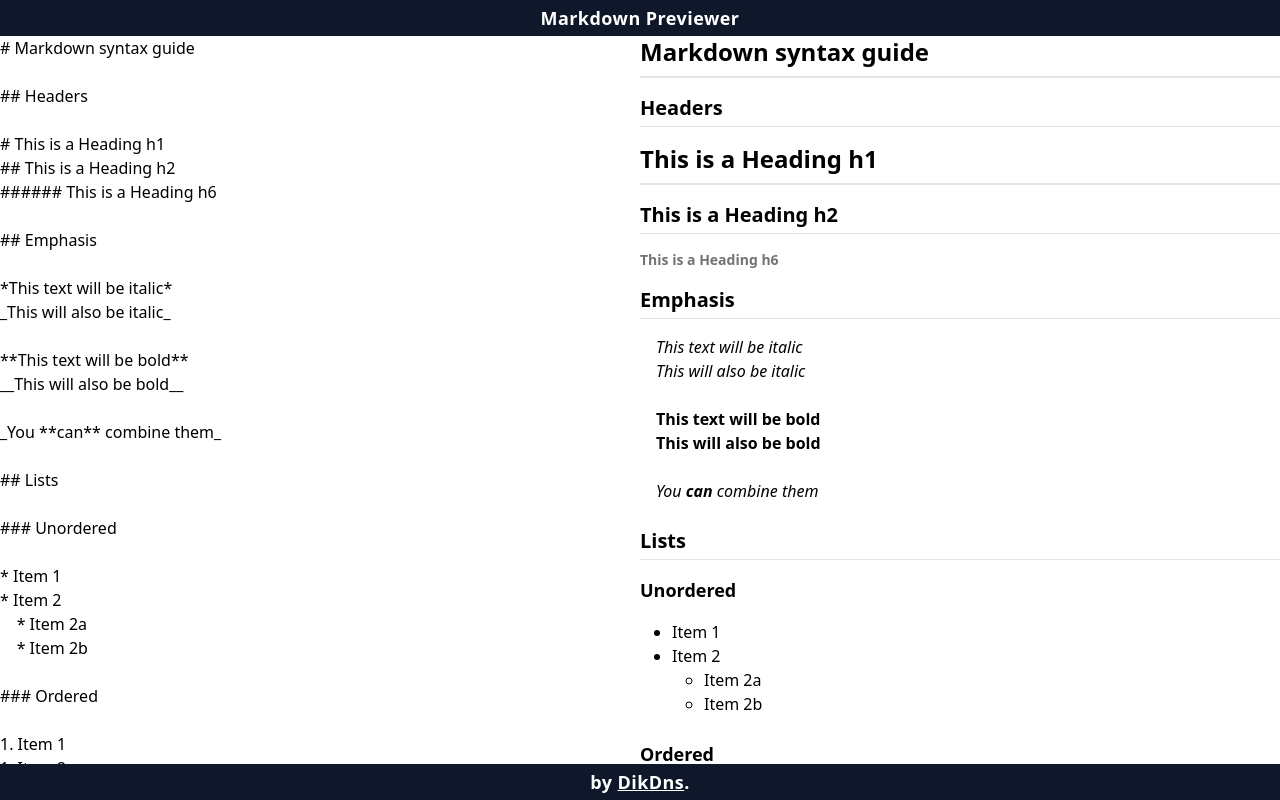
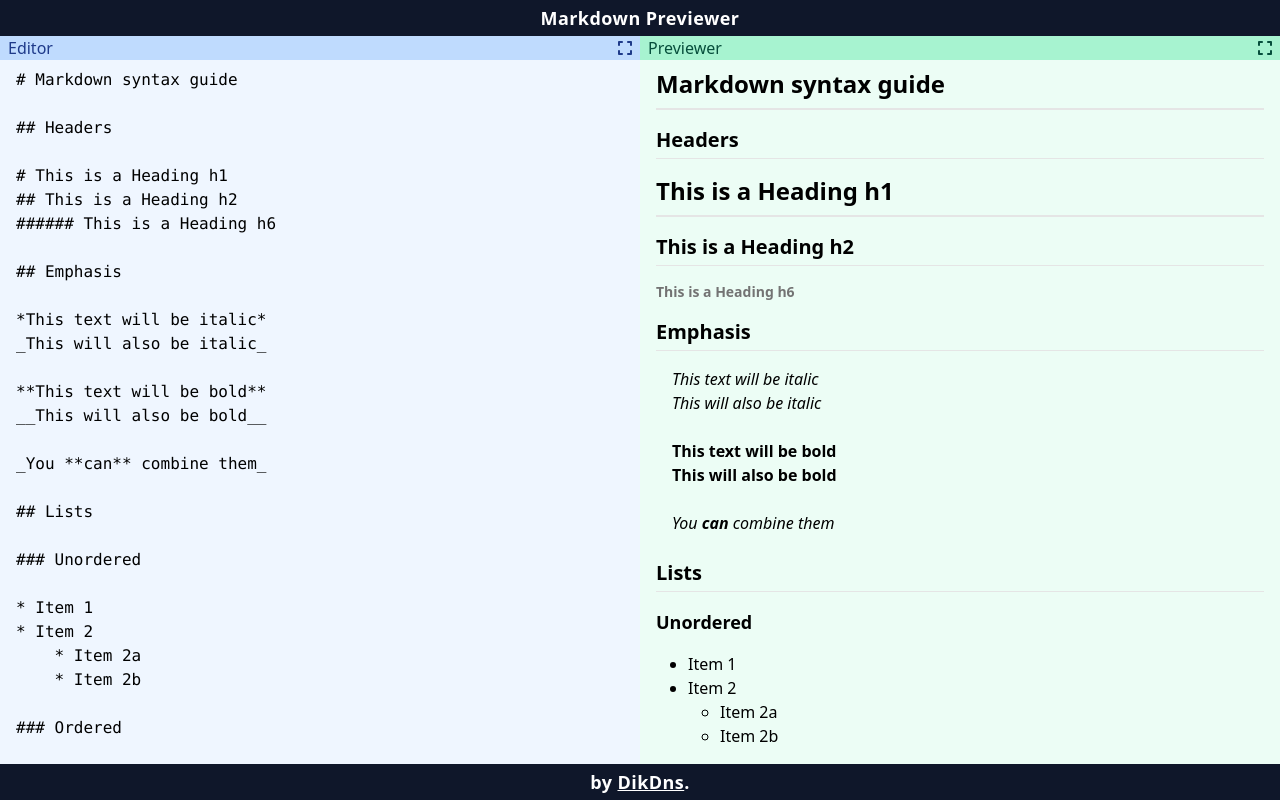
Before and after one commit to DikDns/fcc-front-end-development-projects, a React (Vite) app: page / in a window 1280 px wide. Built offline with nearby package versions, Linux system fonts and the light colour scheme.

Commit message:
add: toolbar layout

```diff
--- a/src/MarkdownPreviewer.jsx
+++ b/src/MarkdownPreviewer.jsx
@@ -34,12 +34,27 @@ function MarkdownPreviewer() {
       <div
         className={`absolute w-full top-[36px] bottom-[36px] h-auto flex flex-row overflow-hidden`}
       >
-        <Editor
-          className={`w-1/2 overflow-y-scroll resize-none focus:outline-none`}
-          value={editorVal}
-          onChange={handleEditorChange}
-        />
-        <Previewer className={`w-1/2 overflow-y-scroll`} innerHtml={preview} />
+        <div className="flex w-1/2 flex-col">
+          <Toolbar
+            text={`Editor`}
+            className={`bg-blue-200 text-blue-900 px-2 flex justify-between items-center`}
+          />
+          <Editor
+            className={`h-full overflow-y-scroll py-2 px-4 bg-blue-50 font-mono resize-none focus:outline-none`}
+            value={editorVal}
+            onChange={handleEditorChange}
+          />
+        </div>
+        <div className="flex w-1/2 flex-col">
+          <Toolbar
+            text={`Previewer`}
+            className={`bg-emerald-200 text-emerald-900 px-2 flex justify-between items-center`}
+          />
+          <Previewer
+            className={`h-full overflow-y-scroll bg-emerald-50 py-2 px-4`}
+            innerHtml={preview}
+          />
+        </div>
       </div>
 
       <Footer
```
